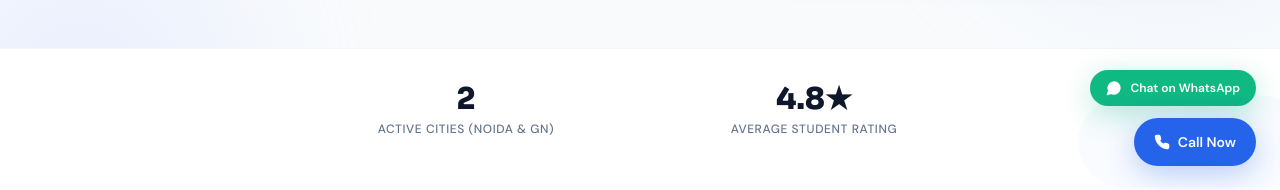
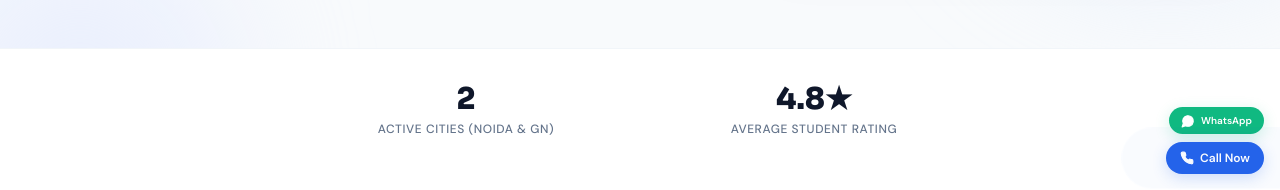
Before and after one commit to rajkumarchaudhari123/hostelsDudes, a Next.js app: page / in a window 1280 px wide. Shown: the part 610-800 px from the top of the page. Built offline with nearby package versions, Linux system fonts and the light colour scheme; no server answers; the database is empty.

Commit message:
design: make floating contact buttons smaller, sleeker, and compact

```diff
--- a/src/components/layout/FloatingContact.tsx
+++ b/src/components/layout/FloatingContact.tsx
@@ -8,7 +8,7 @@ export default function FloatingContact() {
   const whatsappNumber = "918796103287";
 
   return (
-    <div className="fixed bottom-6 right-6 z-50 flex flex-col gap-3 items-end">
+    <div className="fixed bottom-4 right-4 z-50 flex flex-col gap-2 items-end">
       <AnimatePresence>
         {/* WhatsApp Pill */}
         <motion.a
@@ -19,10 +19,10 @@ export default function FloatingContact() {
           href={`https://wa.me/${whatsappNumber}`}
           target="_blank"
           rel="noopener noreferrer"
-          className="flex items-center gap-2 bg-emerald-500 hover:bg-emerald-600 text-white px-4 py-2.5 rounded-full shadow-[0_8px_30px_rgba(16,185,129,0.3)] hover:shadow-[0_8px_30px_rgba(16,185,129,0.5)] hover:-translate-y-0.5 transition-all text-xs font-bold"
+          className="flex items-center gap-1.5 bg-emerald-500 hover:bg-emerald-600 text-white px-3 py-1.5 rounded-full shadow-[0_4px_15px_rgba(16,185,129,0.2)] hover:shadow-[0_4px_15px_rgba(16,185,129,0.4)] hover:-translate-y-0.5 transition-all text-[10px] font-bold"
         >
-          <MessageCircle className="w-4 h-4 fill-white" />
-          <span>Chat on WhatsApp</span>
+          <MessageCircle className="w-3.5 h-3.5 fill-white" />
+          <span>WhatsApp</span>
         </motion.a>
 
         {/* Call Now Button */}
@@ -32,12 +32,12 @@ export default function FloatingContact() {
           animate={{ opacity: 1, y: 0, scale: 1 }}
           transition={{ duration: 0.3 }}
           href={`tel:${phoneNumber}`}
-          className="flex items-center gap-2 bg-blue-600 hover:bg-blue-700 text-white px-5 py-3.5 rounded-full shadow-[0_8px_30px_rgba(37,99,235,0.3)] hover:shadow-[0_8px_30px_rgba(37,99,235,0.5)] hover:-translate-y-0.5 transition-all text-sm font-bold relative group"
+          className="flex items-center gap-1.5 bg-blue-600 hover:bg-blue-700 text-white px-3.5 py-2 rounded-full shadow-[0_4px_15px_rgba(37,99,235,0.2)] hover:shadow-[0_4px_15px_rgba(37,99,235,0.4)] hover:-translate-y-0.5 transition-all text-xs font-bold relative group"
         >
           {/* Subtle pulse animation */}
           <span className="absolute inset-0 rounded-full bg-blue-500/30 animate-ping group-hover:hidden" style={{ animationDuration: "2s" }} />
 
-          <Phone className="w-4 h-4 fill-white" />
+          <Phone className="w-3.5 h-3.5 fill-white" />
           <span>Call Now</span>
         </motion.a>
       </AnimatePresence>
```
